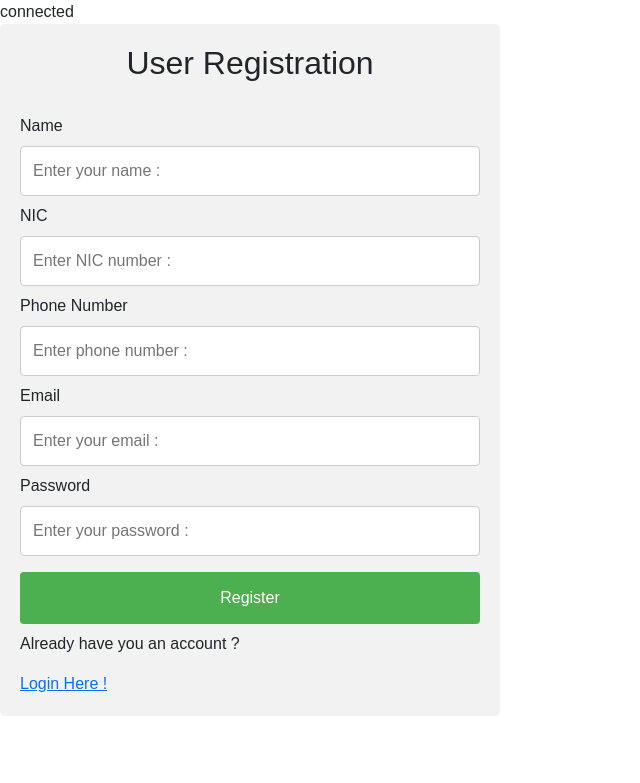
After one commit to Kusalranasinghe/library_management_system, a PHP site: page /userregister.php in a window 1280 px wide. The commit adds this page. Shown: the top 783 px of the page, without its empty margins (0-640 px from the left). Run offline with PHP 8.4, Linux system fonts and the light colour scheme.

Commit message:
add user registration and user login with database

```diff
--- /dev/null
+++ b/database.php
@@ -0,0 +1,21 @@
+<?php
+
+    $db_server = "localhost";
+    $db_user = "root";
+    $db_pass = "";
+    $db_name = "mylms_db";
+
+    try {
+        $conn = mysqli_connect($db_server, $db_user, $db_pass, $db_name );
+
+    }
+
+    catch(mysqli_sql_exception) {
+        echo "not connected";
+    }
+
+    if($conn) {
+        echo "connected ";
+    }
+
+?>
--- a/index.php
+++ b/index.php
@@ -6,6 +6,8 @@
     <title>Document</title>
 </head>
 <body>
-    <h1>hello</h1>
+    <h1>Sarasavi Library</h1>
+    <button><a href="userregister.php">Register</a></button>
+    <button><a href="userlogin.php">Login</a></button>
 </body>
 </html>
--- /dev/null
+++ b/styles.css
@@ -0,0 +1,37 @@
+body{
+    font-family: sans-serif;
+}
+
+form {
+  border-radius: 5px;
+  background-color: #f2f2f2;
+  padding: 20px;
+  width: 500px;
+}
+
+label {display: block;}
+
+input {
+  width: 100%;
+  padding: 12px;
+  margin: 8px 0;
+  display: inline-block;
+  border: 1px solid #ccc;
+  border-radius: 4px;
+  box-sizing: border-box;
+}
+
+input[type=submit] {
+  width: 100%;
+  background-color: #4CAF50;
+  color: white;
+  padding: 14px;
+  margin: 8px 0;
+  border: none;
+  border-radius: 4px;
+  cursor: pointer;
+}
+
+input[type=submit]:hover {
+  background-color: #45a049;
+}
--- /dev/null
+++ b/userregister.php
@@ -0,0 +1,81 @@
+<?php
+
+include("database.php");
+
+?>
+
+
+<!DOCTYPE html>
+<html lang="en">
+
+<head>
+    <meta charset="UTF-8">
+    <meta name="viewport" content="width=device-width, initial-scale=1.0">
+    <link href="https://cdn.jsdelivr.net/npm/bootstrap@5.3.8/dist/css/bootstrap.min.css" rel="stylesheet"
+        integrity="sha384-sRIl4kxILFvY47J16cr9ZwB07vP4J8+LH7qKQnuqkuIAvNWLzeN8tE5YBujZqJLB" crossorigin="anonymous">
+    <link rel="stylesheet" href="styles.css">
+    <title>User Registration</title>
+</head>
+
+<body>
+    <form action="<?php htmlspecialchars($_SERVER["PHP_SELF"]) ?>" method="post">
+
+        <h2 style="text-align: center;">User Registration</h2> <br>
+
+        <label for="name">Name</label>
+        <input type="text" id="name" name="name" placeholder="Enter your name :">
+
+        <label for="nic">NIC</label>
+        <input type="text" id="nic" name="nic" placeholder="Enter NIC number :">
+
+        <label for="telephone">Phone Number</label>
+        <input type="text" id="telephone" name="telephone" placeholder="Enter phone number :">
+
+        <label for="email">Email</label>
+        <input type="email" id="email" name="email" placeholder="Enter your email :">
+
+        <label for="password">Password</label>
+        <input type="password" id="password" name="password" placeholder="Enter your password :">
+
+        <input type="submit" value="Register">
+
+        <p>Already have you an account ?</p>
+        <a href="userlogin.php">Login Here !</a>
+
+    </form>
+
+</body>
+
+</html>
+
+<?php
+
+if ($_SERVER["REQUEST_METHOD"] == "POST") {
+
+    $name = filter_input(INPUT_POST, "name", FILTER_SANITIZE_FULL_SPECIAL_CHARS);
+    $nic = filter_input(INPUT_POST, "nic", FILTER_SANITIZE_FULL_SPECIAL_CHARS);
+    $telephone = filter_input(INPUT_POST, "telephone", FILTER_SANITIZE_FULL_SPECIAL_CHARS);
+    $email = filter_input(INPUT_POST, "email", FILTER_VALIDATE_EMAIL);
+    $password = filter_input(INPUT_POST, "password", FILTER_SANITIZE_FULL_SPECIAL_CHARS);
+
+    if (empty($name)) {
+        echo "Please Enter your name !";
+    } elseif (empty($nic)) {
+        echo "Please Enter your NIC number !";
+    } elseif (empty($telephone)) {
+        echo "Please Enter your phone number !";
+    } elseif (empty($email)) {
+        echo "Please Enter your email !";
+    } elseif (empty($password)) {
+        echo "Please Enter your password !";
+    } else {
+        $hash = password_hash($password, PASSWORD_DEFAULT);
+        $sql = "INSERT INTO users (name,nic,telephone,email,password) VALUES ($name, $nic, $telephone, $email, $password)";
+
+        mysqli_query($conn, $sql);
+        echo "Registered !!!";
+    }
+
+}
+mysqli_close($conn);
+?>
```
Also changed, not shown: userlogin.php (added, +27 -0 lines).
